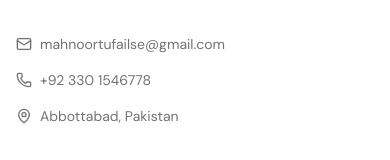
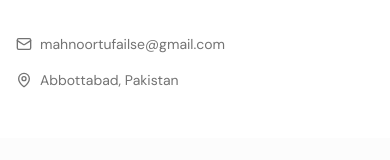
Before and after one commit to mahnoortufailse/mahnoortufail-webDeveloper, a Next.js app: page / in a window 390 px wide. Shown: the part 1290-1450 px from the top of the page. Built offline with nearby package versions, Linux system fonts and the light colour scheme; no server answers.

Commit message:
remove phone number

```diff
--- a/components/enhanced-contact-section.tsx
+++ b/components/enhanced-contact-section.tsx
@@ -188,7 +188,7 @@ export function EnhancedContactSection({ onDownloadResume }: { onDownloadResume:
                         value: "mahnoortufailse@gmail.com",
                         href: "mailto:mahnoortufailse@gmail.com",
                       },
-                      { icon: Phone, label: "Phone", value: "+92 330 1546778", href: "tel:+923301546778" },
+
                       { icon: MapPin, label: "Location", value: "Abbottabad, Pakistan" },
                       { icon: Clock, label: "Response Time", value: "Usually within 24 hours" },
                     ].map((item, index) => (
--- a/components/hero-section.tsx
+++ b/components/hero-section.tsx
@@ -117,15 +117,6 @@ export const HeroSection = memo(function HeroSection({ onDownloadResume }: HeroS
                 <Mail className="h-4 w-4 flex-shrink-0" />
                 <span className="text-sm sm:text-base truncate">mahnoortufailse@gmail.com</span>
               </motion.a>
-              <motion.a
-                href="tel:+923301546778"
-                className="flex items-center gap-2 hover:text-accent transition-colors duration-300"
-                variants={staggerItem}
-                whileHover={{ scale: 1.05 }}
-              >
-                <Phone className="h-4 w-4 flex-shrink-0" />
-                <span className="text-sm sm:text-base">+92 330 1546778</span>
-              </motion.a>
               <MotionDiv className="flex items-center gap-2" variants={staggerItem}>
                 <MapPin className="h-4 w-4 flex-shrink-0" />
                 <span className="text-sm sm:text-base">Abbottabad, Pakistan</span>
```
